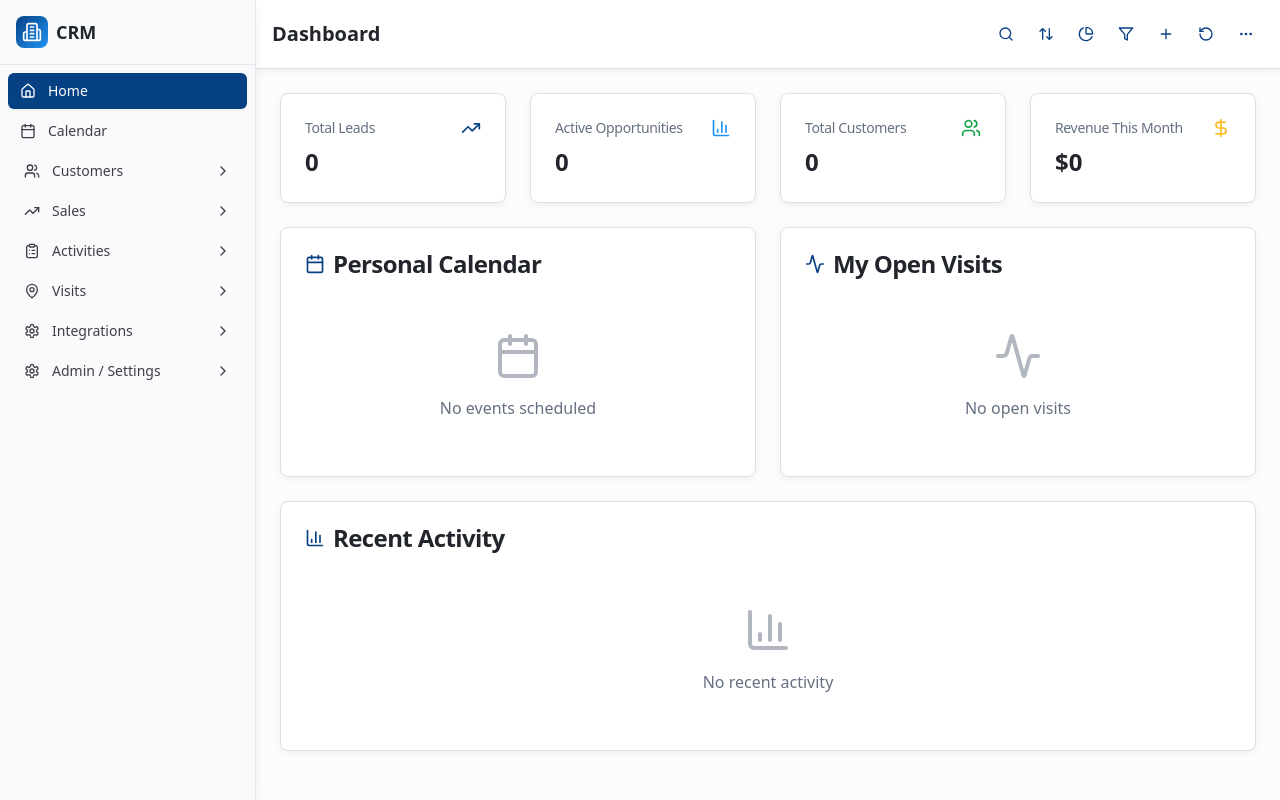
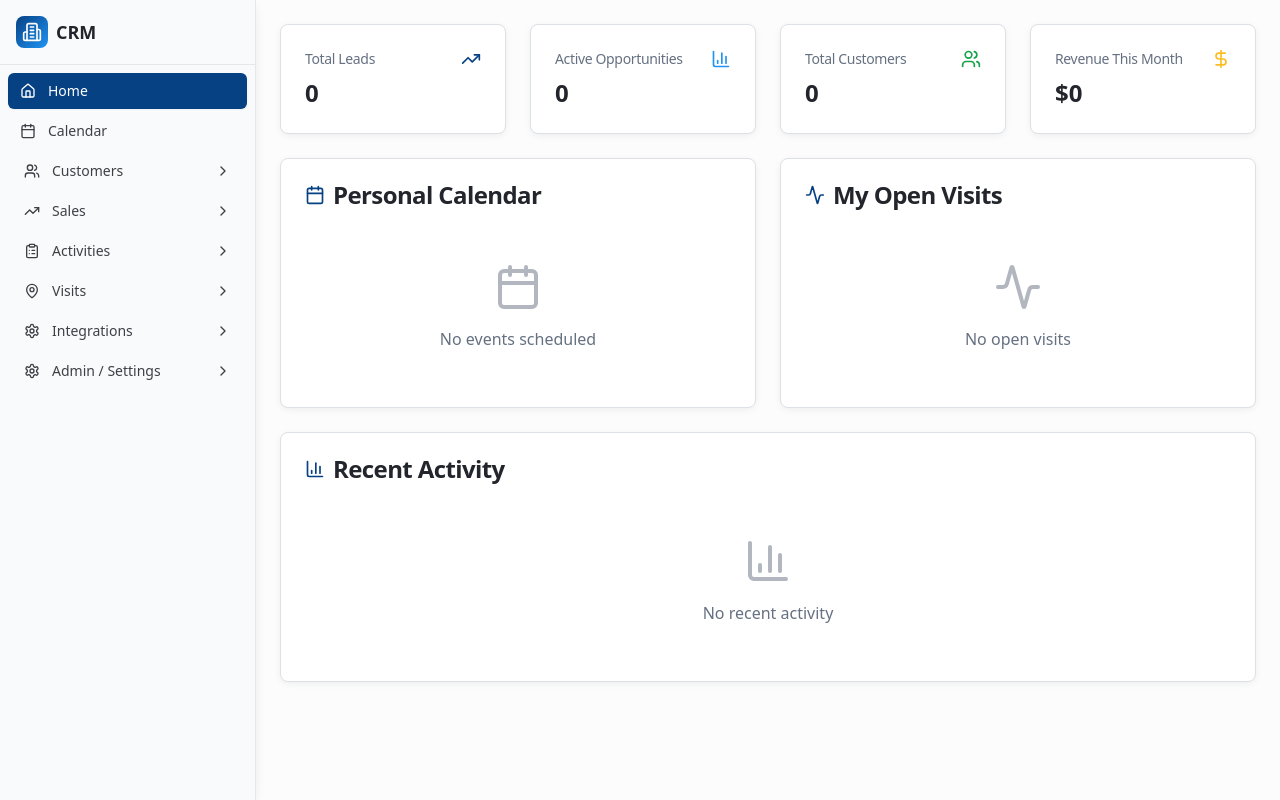
Before and after one commit to ijaj-mulla/flux-nexus-crm, a React (Vite) app: page / in a window 1280 px wide. Built offline with nearby package versions, Linux system fonts and the light colour scheme.

Commit message:
Add toolbar to specific pages

```diff
--- a/src/pages/Dashboard.tsx
+++ b/src/pages/Dashboard.tsx
@@ -1,5 +1,4 @@
 import React from "react";
-import { CRMToolbar } from "@/components/layout/CRMToolbar";
 import { Card, CardContent, CardHeader, CardTitle } from "@/components/ui/card";
 import { BarChart3, TrendingUp, Users, DollarSign, Calendar, Activity } from "lucide-react";
 
@@ -13,8 +12,6 @@ const Dashboard = () => {
 
   return (
     <div className="min-h-screen bg-background">
-      <CRMToolbar title="Dashboard" />
-
       <div className="p-6 space-y-6">
         {/* KPI Cards */}
         <div className="grid grid-cols-1 md:grid-cols-2 lg:grid-cols-4 gap-6">
```
